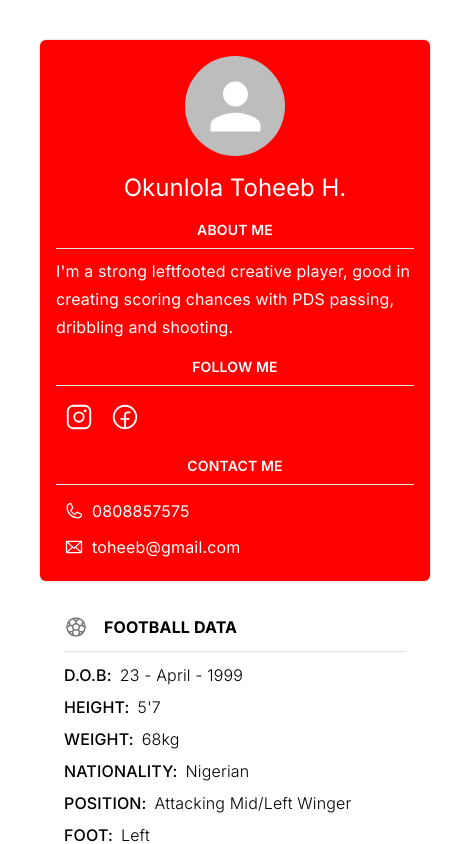
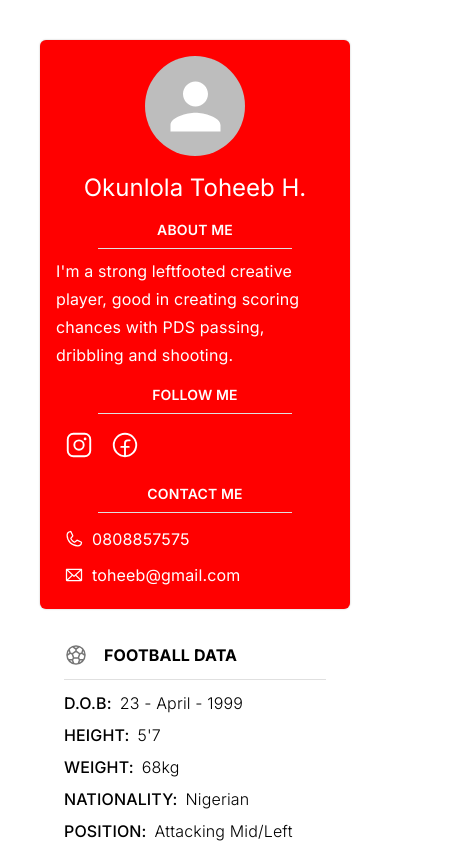
Before and after one commit to Starisblack/okunlola-bio, a React (Vite) app: page / in a window 390 px wide. Shown: the top 844 px of the page, 470 px wide, since content can reach past the window. Built offline with nearby package versions, Linux system fonts and the light colour scheme.

Commit message:
update css

```diff
--- a/src/App.jsx
+++ b/src/App.jsx
@@ -8,7 +8,7 @@ const App = () => {
       sx={{ width: "700px", minHeight: "100vh", margin: "0 auto" }}
       maxWidth="100%"
     >
-      <Box sx={{ width: "100%", height: "100%", p: 5, color: "white" }}>
+      <Box sx={{height: "100%", p: 5, color: "white" }}>
         <Grid container  spacing={{xs: 4, md: 0}} sx={{ width: "100%", height: "100%" }}>
           <Grid item xs={12} md={5}>
             <Profile />
--- a/src/components/FootballBio/FootballSkills.jsx
+++ b/src/components/FootballBio/FootballSkills.jsx
@@ -1,8 +1,10 @@
-import {Divider, IconButton, Stack, Typography } from "@mui/material";
+import {Divider, IconButton, Stack, Typography, useMediaQuery } from "@mui/material";
 import { SoccerBall } from "@phosphor-icons/react";
 import ReactSkillbar from "react-skillbars";
 
 const FootballSkills = () => {
+
+    const matches = useMediaQuery('(max-width:900px)');
   const skills = [
     { type: "Leadership", level: 85 },
     { type: "Dribbling", level: 95 },
@@ -10,6 +12,7 @@ const FootballSkills = () => {
     { type: "Passing", level: 88 },
     { type: "Communication", level: 100 },
   ];
+
 
   return (
     <Stack>
@@ -26,7 +29,7 @@ const FootballSkills = () => {
         <Divider variant="middle" sx={{ bgcolor: "white" }} />
 
         <Stack>
-          <ReactSkillbar animationDelay={500} skills={skills} height={22} />
+          <ReactSkillbar animationDelay={"500ms"} skills={skills} height={matches ? 30 : 20} />
         </Stack>
         {/* <Stack direction="row" spacing={1} sx={{mt: 1}} pl={{md: 4}}>
 
--- a/src/components/Profile.jsx
+++ b/src/components/Profile.jsx
@@ -27,7 +27,7 @@ const Profile = () => {
         <Typography textAlign="center" variant="body2" sx={{ fontWeight: 600 }}>
           ABOUT ME
         </Typography>
-        <Divider variant="middle" sx={{ bgcolor: "white" }} />
+        <Divider  variant="middle" sx={{ bgcolor: "white", width: "70%", mx: "auto !important" }} />
         <Typography mt={1} textAlign="left" variant="subtitle1">
           {" "}
           {
@@ -40,7 +40,7 @@ const Profile = () => {
         <Typography textAlign="center" variant="body2" sx={{ fontWeight: 600 }}>
           FOLLOW ME
         </Typography>
-        <Divider variant="middle" sx={{ bgcolor: "white" }} />
+        <Divider variant="middle" sx={{ bgcolor: "white", width: "70%", mx: "auto !important" }} />
         <Stack direction="row">
           <IconButton>
             <InstagramLogo size={30} color="white" />
@@ -55,7 +55,7 @@ const Profile = () => {
         <Typography textAlign="center" variant="body2" sx={{ fontWeight: 600 }}>
           CONTACT ME
         </Typography>
-        <Divider variant="middle" sx={{ bgcolor: "white" }} />
+        <Divider variant="middle" sx={{ bgcolor: "white", width: "70%", mx: "auto !important" }} />
         <Stack>
           <Stack alignItems="center" direction="row">
             <IconButton>
--- a/src/index.css
+++ b/src/index.css
@@ -1,7 +1,6 @@
 body {
+  box-sizing: border-box;
   margin: 0;
-  min-width: 320px;
-  min-height: 100vh;
   font-family: 'Inter', sans-serif;
 }
 
@@ -14,3 +13,14 @@ body {
 .skillbar{
   background: #cdcdcd !important ;
 }
+
+.skillbar-title {
+ z-index: 2;
+ width: 150px;
+}
+
+/* @media screen and (max-width: 900px) {
+   .skillbar{
+    height: 30px !important;
+   }
+} */
```
